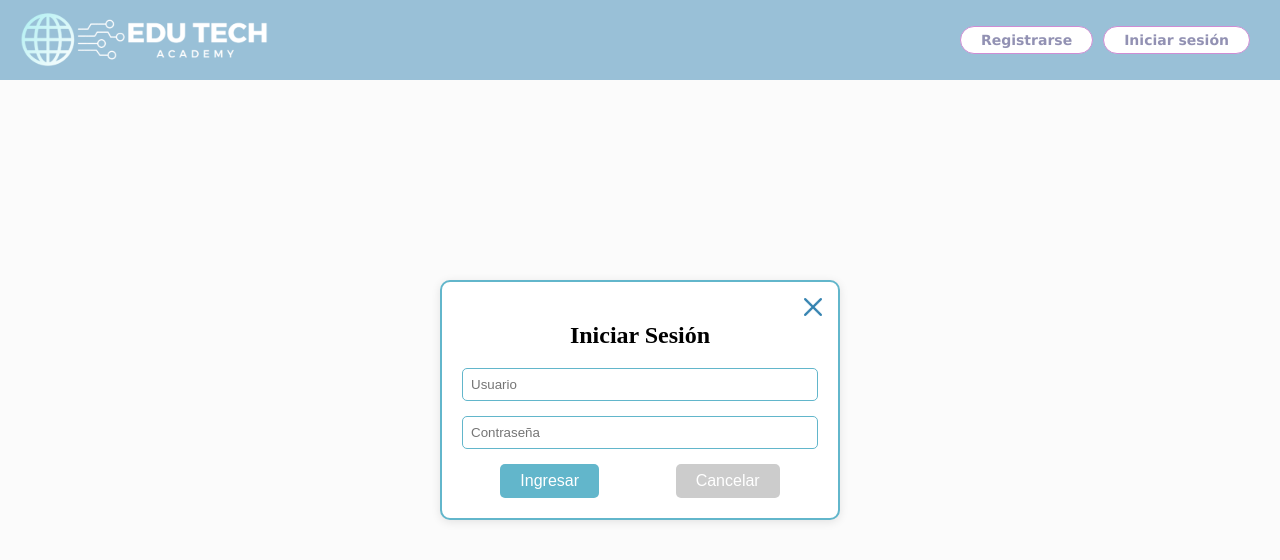
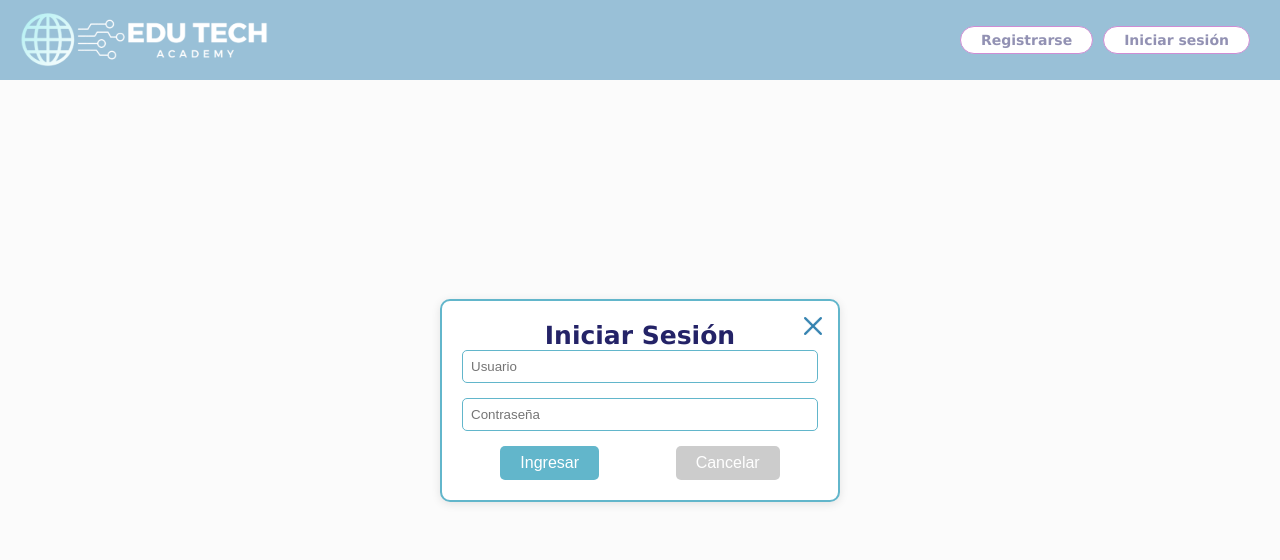
Before and after one commit to rebecayucratovar/EduTech_CodeCrafters, a React (Vite) app in the folder UI/online-courses/: page /inicio-sesion in a window 1280 px wide. Shown: the top 560 px of the page. Built offline with nearby package versions, Linux system fonts and the light colour scheme.

Commit message:
estilo de letra en modal inicio sesion

```diff
--- a/UI/online-courses/src/components/ModalInicioSesion.tsx
+++ b/UI/online-courses/src/components/ModalInicioSesion.tsx
@@ -25,7 +25,7 @@ const ModalInicioSesion: React.FC<ModalInicioSesionProps> = ({ onClose }) => {
           <img src={Close} alt="Cerrar" />
         </button>
         <div className="modal-inicio-sesion-content">
-          <h2>Iniciar Sesión</h2>
+          Iniciar Sesión
           <input
             type="text"
             className="modal-inicio-sesion-input"
--- a/UI/online-courses/src/index.css
+++ b/UI/online-courses/src/index.css
@@ -981,7 +981,7 @@ textarea.error-input {
 .modal-inicio-sesion {
   width: 100%;
   height: 100vh;
-  background-color: rgba(255, 255, 255, 0.5);
+  background-color: rgba(255, 255, 255, 50%);
   display: flex;
   justify-content: center;
   align-items: center;
@@ -1023,6 +1023,10 @@ textarea.error-input {
 
 .modal-inicio-sesion-content {
   padding: 20px;
+  font-size: 25px;
+  font-weight: bold;
+  color: rgb(36, 35, 103);
+  font-family: "Lucida Sans", "Lucida Sans Regular", sans-serif;
   display: flex;
   flex-direction: column;
   justify-content: center;
```
